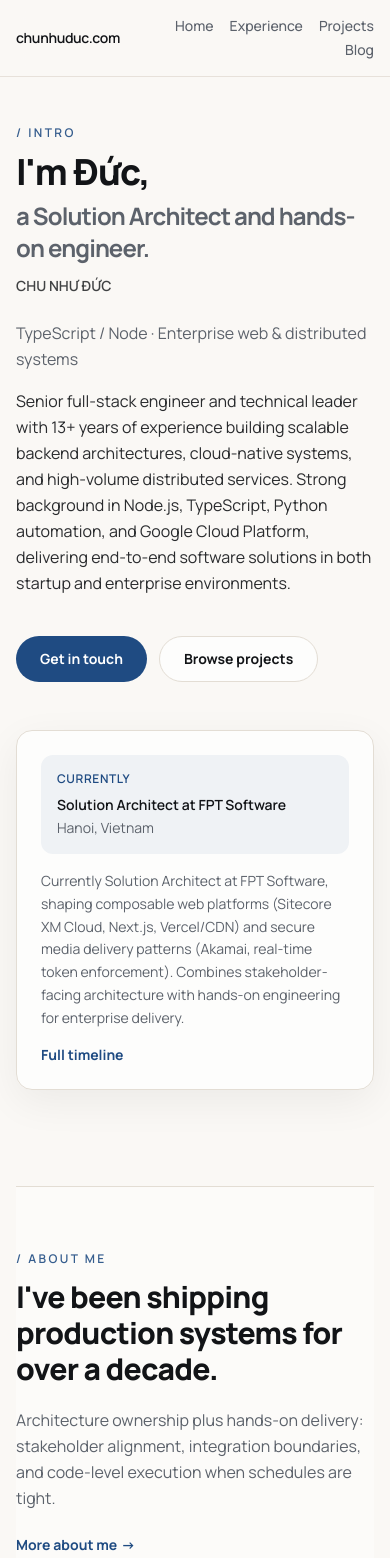
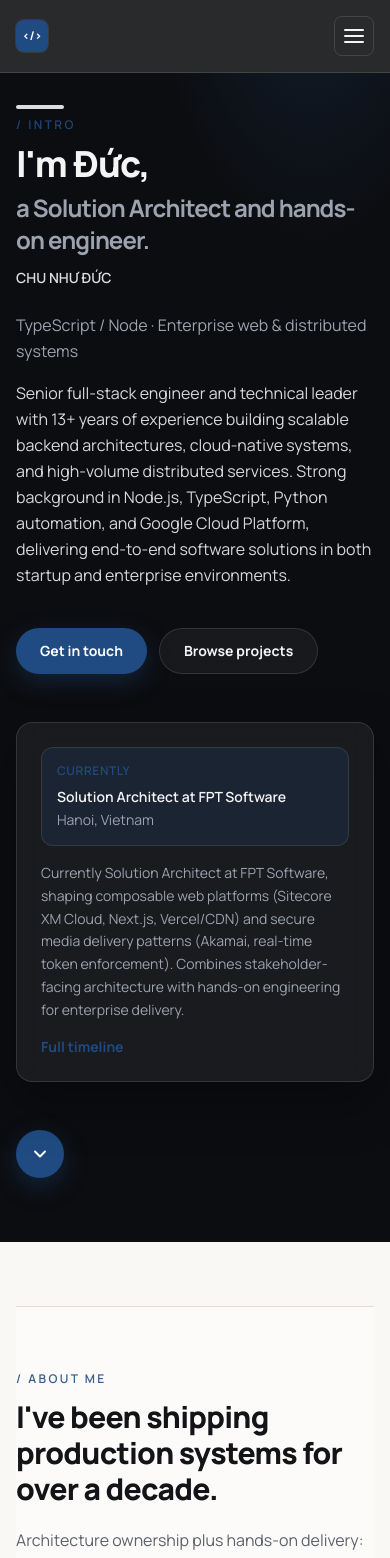
Before and after one commit to chunhuduc/chunhuduc.com, a Next.js app: page / in a window 390 px wide. Shown: the top 1558 px of the page. Built offline with nearby package versions, Linux system fonts and the light colour scheme.

Commit message:
Enhance Home page with new hero section and dynamic styling. Introduce hero background and foreground colors, update SiteHeader for scroll behavior, and improve mobile navigation. Refactor layout for better user engagement and visual appeal.

```diff
--- a/app/globals.css
+++ b/app/globals.css
@@ -6,6 +6,10 @@
   --muted: #5c626b;
   --accent: #1f4b82;
   --line: #e3ddd4;
+  --hero-background: #0c0d10;
+  --hero-foreground: #f4f4f5;
+  --hero-muted: #9ca3af;
+  --hero-line: rgba(255, 255, 255, 0.12);
 }
 
 @theme inline {
@@ -14,6 +18,10 @@
   --color-muted: var(--muted);
   --color-accent: var(--accent);
   --color-line: var(--line);
+  --color-hero-background: var(--hero-background);
+  --color-hero-foreground: var(--hero-foreground);
+  --color-hero-muted: var(--hero-muted);
+  --color-hero-line: var(--hero-line);
   --font-sans: var(--font-manrope), ui-sans-serif, system-ui, sans-serif;
   --font-mono: ui-monospace, SFMono-Regular, Menlo, Monaco, Consolas, monospace;
 }
--- a/app/layout.tsx
+++ b/app/layout.tsx
@@ -36,7 +36,7 @@ export default function RootLayout({
   children: React.ReactNode;
 }>) {
   return (
-    <html lang="en" className={`${manrope.variable} h-full antialiased`}>
+    <html lang="en" className={`${manrope.variable} h-full scroll-smooth antialiased`}>
       <body className="flex min-h-full flex-col bg-background font-sans text-foreground">
         <SiteHeader />
         <div className="flex-1">{children}</div>
--- a/app/page.tsx
+++ b/app/page.tsx
@@ -20,38 +20,47 @@ export default function Home() {
   const li = profile.social.linkedin?.trim();
 
   return (
-    <div className="mx-auto max-w-6xl px-4 pb-24 pt-12 sm:px-6 sm:pt-16">
-      {/* Hero */}
-      <section className="grid gap-12 lg:grid-cols-[minmax(0,1fr)_320px] lg:items-end lg:gap-16">
+    <>
+      {/* Hero: full-bleed dark band */}
+      <section className="relative w-full overflow-hidden bg-hero-background text-hero-foreground">
+        <div
+          className="pointer-events-none absolute inset-0 bg-[radial-gradient(ellipse_90%_70%_at_80%_-20%,rgba(31,75,130,0.38),transparent_50%)]"
+          aria-hidden
+        />
+        <div className="relative mx-auto max-w-6xl px-4 pb-16 pt-8 sm:px-6 sm:pb-20 sm:pt-12 lg:pb-24">
+          <div className="mb-2 h-1 w-12 rounded-full bg-hero-foreground/90 sm:w-16" aria-hidden />
+          <div className="grid gap-12 lg:grid-cols-[minmax(0,1fr)_320px] lg:items-end lg:gap-16">
             <div>
               <SectionLabel>Intro</SectionLabel>
-          <h1 className="text-4xl font-extrabold leading-[1.08] tracking-tight text-foreground sm:text-5xl lg:text-[3.25rem]">
+              <h1 className="text-4xl font-extrabold leading-[1.08] tracking-tight text-hero-foreground sm:text-5xl lg:text-[3.25rem]">
                 I&apos;m Đức,
-            <span className="mt-2 block text-2xl font-bold text-muted sm:text-3xl">
+                <span className="mt-2 block text-2xl font-bold text-hero-muted sm:text-3xl">
                   a Solution Architect and hands-on engineer.
                 </span>
               </h1>
-          <p className="mt-3 text-sm font-semibold text-foreground/80">{profile.name}</p>
-          <p className="mt-6 max-w-xl text-base leading-relaxed text-muted">{profile.subline}</p>
-          <p className="mt-4 max-w-xl text-base leading-relaxed text-foreground/90">
+              <p className="mt-3 text-sm font-semibold text-hero-foreground/90">{profile.name}</p>
+              <p className="mt-6 max-w-xl text-base leading-relaxed text-hero-muted">
+                {profile.subline}
+              </p>
+              <p className="mt-4 max-w-xl text-base leading-relaxed text-hero-foreground/88">
                 {profile.aboutLead}
               </p>
               <div className="mt-10 flex flex-wrap gap-3">
                 <a
-              className="inline-flex items-center justify-center rounded-full bg-accent px-6 py-3 text-sm font-bold text-white transition-opacity hover:opacity-90"
+                  className="inline-flex items-center justify-center rounded-full bg-accent px-6 py-3 text-sm font-bold text-white shadow-[0_8px_24px_rgba(31,75,130,0.35)] transition-opacity hover:opacity-90"
                   href={`mailto:${profile.email}`}
                 >
                   Get in touch
                 </a>
                 <Link
                   href="/projects"
-              className="inline-flex items-center justify-center rounded-full border border-line bg-white/70 px-6 py-3 text-sm font-bold text-foreground transition-colors hover:border-accent/40"
+                  className="inline-flex items-center justify-center rounded-full border border-hero-line bg-white/5 px-6 py-3 text-sm font-bold text-hero-foreground backdrop-blur-sm transition-colors hover:bg-white/10"
                 >
                   Browse projects
                 </Link>
                 {gh ? (
                   <a
-                className="inline-flex items-center justify-center rounded-full border border-transparent px-4 py-3 text-sm font-bold text-accent underline decoration-line underline-offset-4 hover:opacity-90"
+                    className="inline-flex items-center justify-center rounded-full border border-transparent px-4 py-3 text-sm font-bold text-accent underline decoration-hero-line underline-offset-4 hover:opacity-90"
                     href={gh}
                     target="_blank"
                     rel="noopener noreferrer"
@@ -61,7 +70,7 @@ export default function Home() {
                 ) : null}
                 {li ? (
                   <a
-                className="inline-flex items-center justify-center rounded-full border border-transparent px-4 py-3 text-sm font-bold text-accent underline decoration-line underline-offset-4 hover:opacity-90"
+                    className="inline-flex items-center justify-center rounded-full border border-transparent px-4 py-3 text-sm font-bold text-accent underline decoration-hero-line underline-offset-4 hover:opacity-90"
                     href={li}
                     target="_blank"
                     rel="noopener noreferrer"
@@ -72,17 +81,17 @@ export default function Home() {
               </div>
             </div>
 
-        <aside className="flex flex-col gap-4 rounded-2xl border border-line bg-white/70 p-6 shadow-[0_12px_40px_rgba(18,20,23,0.06)]">
-          <div className="rounded-xl bg-accent/[0.06] p-4">
+            <aside className="flex flex-col gap-4 rounded-2xl border border-hero-line bg-white/[0.06] p-6 shadow-[0_20px_50px_rgba(0,0,0,0.35)] backdrop-blur-md">
+              <div className="rounded-xl bg-accent/20 p-4 ring-1 ring-inset ring-white/10">
                 <p className="text-xs font-semibold uppercase tracking-wider text-accent">
                   Currently
                 </p>
-            <p className="mt-2 text-sm font-semibold leading-snug text-foreground">
+                <p className="mt-2 text-sm font-semibold leading-snug text-hero-foreground">
                   Solution Architect at FPT Software
                 </p>
-            <p className="mt-1 text-sm text-muted">{profile.location}</p>
+                <p className="mt-1 text-sm text-hero-muted">{profile.location}</p>
               </div>
-          <p className="text-sm leading-relaxed text-muted">{profile.aboutFocus}</p>
+              <p className="text-sm leading-relaxed text-hero-muted">{profile.aboutFocus}</p>
               <Link
                 href="/experience"
                 className="text-sm font-bold text-accent hover:opacity-90"
@@ -90,10 +99,34 @@ export default function Home() {
                 Full timeline
               </Link>
             </aside>
+          </div>
+
+          <div className="mt-12 flex justify-start sm:mt-14">
+            <a
+              href="#about"
+              className="group inline-flex h-12 w-12 items-center justify-center rounded-full bg-accent text-white shadow-[0_8px_24px_rgba(31,75,130,0.4)] transition-transform hover:scale-105 hover:opacity-95"
+              aria-label="Scroll to about section"
+            >
+              <svg
+                className="h-5 w-5 transition-transform group-hover:translate-y-0.5"
+                viewBox="0 0 24 24"
+                fill="none"
+                stroke="currentColor"
+                strokeWidth="2.25"
+                strokeLinecap="round"
+                strokeLinejoin="round"
+                aria-hidden
+              >
+                <path d="M6 9l6 6 6-6" />
+              </svg>
+            </a>
+          </div>
+        </div>
       </section>
 
+      <div className="mx-auto max-w-6xl px-4 pb-24 pt-16 sm:px-6">
       {/* Stats */}
-      <section className="mt-24 border-y border-line bg-white/40 py-16">
+      <section id="about" className="scroll-mt-24 border-y border-line bg-white/40 py-16">
         <SectionLabel>About me</SectionLabel>
         <div className="grid gap-10 lg:grid-cols-[1fr_minmax(0,340px)] lg:gap-16">
           <div>
@@ -294,5 +327,6 @@ export default function Home() {
         </a>
       </section>
       </div>
+    </>
   );
 }
--- a/components/SiteHeader.tsx
+++ b/components/SiteHeader.tsx
@@ -1,4 +1,8 @@
+"use client";
+
 import Link from "next/link";
+import { usePathname } from "next/navigation";
+import { useCallback, useEffect, useState } from "react";
 
 const nav = [
   { href: "/", label: "Home" },
@@ -7,28 +11,155 @@ const nav = [
   { href: "/blog", label: "Blog" },
 ];
 
+function scrollPastHero(): boolean {
+  if (typeof window === "undefined") return false;
+  const threshold = Math.min(window.innerHeight * 0.72, 560);
+  return window.scrollY > threshold;
+}
+
 export default function SiteHeader() {
+  const pathname = usePathname();
+  const onHome = pathname === "/";
+  const [heroPassed, setHeroPassed] = useState(false);
+  const [menuOpen, setMenuOpen] = useState(false);
+
+  const updateHeroPassed = useCallback(() => {
+    if (!onHome) {
+      setHeroPassed(true);
+      return;
+    }
+    setHeroPassed(scrollPastHero());
+  }, [onHome]);
+
+  useEffect(() => {
+    updateHeroPassed();
+    window.addEventListener("scroll", updateHeroPassed, { passive: true });
+    window.addEventListener("resize", updateHeroPassed);
+    return () => {
+      window.removeEventListener("scroll", updateHeroPassed);
+      window.removeEventListener("resize", updateHeroPassed);
+    };
+  }, [updateHeroPassed]);
+
+  useEffect(() => {
+    setMenuOpen(false);
+  }, [pathname]);
+
+  useEffect(() => {
+    if (!menuOpen) return;
+    const prev = document.body.style.overflow;
+    document.body.style.overflow = "hidden";
+    return () => {
+      document.body.style.overflow = prev;
+    };
+  }, [menuOpen]);
+
+  const dark = onHome && !heroPassed;
+
   return (
-    <header className="sticky top-0 z-50 border-b border-line/80 bg-background/90 backdrop-blur-md">
+    <header
+      className={
+        dark
+          ? "sticky top-0 z-50 border-b border-hero-line bg-hero-background/88 backdrop-blur-md"
+          : "sticky top-0 z-50 border-b border-line/80 bg-background/90 backdrop-blur-md"
+      }
+    >
       <div className="mx-auto flex max-w-6xl items-center justify-between gap-4 px-4 py-4 sm:px-6">
         <Link
           href="/"
-          className="text-sm font-semibold tracking-tight text-foreground hover:text-accent"
+          className={`group flex items-center gap-2 text-sm font-semibold tracking-tight transition-colors ${
+            dark ? "text-hero-foreground hover:text-white" : "text-foreground hover:text-accent"
+          }`}
         >
-          chunhuduc.com
+          <span
+            className={`flex h-8 w-8 items-center justify-center rounded-lg text-xs font-bold ${
+              dark
+                ? "bg-accent text-white shadow-[0_0_0_1px_rgba(255,255,255,0.08)]"
+                : "bg-accent/10 text-accent"
+            }`}
+            aria-hidden
+          >
+            {"</>"}
+          </span>
+          <span className="hidden sm:inline">chunhuduc.com</span>
         </Link>
-        <nav className="flex flex-wrap items-center justify-end gap-x-4 gap-y-1 text-sm font-medium text-muted">
+
+        <nav
+          className={`hidden flex-wrap items-center justify-end gap-x-6 gap-y-1 text-sm font-medium md:flex ${
+            dark ? "text-hero-muted" : "text-muted"
+          }`}
+          aria-label="Primary"
+        >
           {nav.map((item) => (
             <Link
               key={item.href}
               href={item.href}
-              className="hover:text-accent transition-colors"
+              className={
+                dark
+                  ? "transition-colors hover:text-hero-foreground"
+                  : "transition-colors hover:text-accent"
+              }
             >
               {item.label}
             </Link>
           ))}
         </nav>
+
+        <button
+          type="button"
+          className={`inline-flex h-10 w-10 shrink-0 items-center justify-center rounded-lg border transition-colors md:hidden ${
+            dark
+              ? "border-hero-line text-hero-foreground hover:bg-white/5"
+              : "border-line text-foreground hover:bg-black/[0.04]"
+          }`}
+          aria-expanded={menuOpen}
+          aria-controls="mobile-nav"
+          onClick={() => setMenuOpen((o) => !o)}
+        >
+          <span className="sr-only">{menuOpen ? "Close menu" : "Open menu"}</span>
+          <span className="relative block h-3.5 w-5" aria-hidden>
+            <span
+              className={`absolute left-0 top-0 h-0.5 w-5 rounded-full transition-all ${
+                dark ? "bg-hero-foreground" : "bg-foreground"
+              } ${menuOpen ? "top-1.5 rotate-45" : ""}`}
+            />
+            <span
+              className={`absolute left-0 top-1.5 h-0.5 w-5 rounded-full transition-all ${
+                dark ? "bg-hero-foreground" : "bg-foreground"
+              } ${menuOpen ? "opacity-0" : ""}`}
+            />
+            <span
+              className={`absolute left-0 top-3 h-0.5 w-5 rounded-full transition-all ${
+                dark ? "bg-hero-foreground" : "bg-foreground"
+              } ${menuOpen ? "top-1.5 -rotate-45" : ""}`}
+            />
+          </span>
+        </button>
       </div>
+
+      {menuOpen ? (
+        <div
+          id="mobile-nav"
+          className={`border-t md:hidden ${dark ? "border-hero-line bg-hero-background" : "border-line bg-background"}`}
+        >
+          <nav className="mx-auto flex max-w-6xl flex-col gap-1 px-4 py-4 sm:px-6" aria-label="Mobile">
+            {nav.map((item) => (
+              <Link
+                key={item.href}
+                href={item.href}
+                className={`rounded-lg px-3 py-3 text-base font-semibold ${
+                  dark
+                    ? "text-hero-foreground hover:bg-white/5"
+                    : "text-foreground hover:bg-black/[0.04]"
+                }`}
+                onClick={() => setMenuOpen(false)}
+              >
+                {item.label}
+              </Link>
+            ))}
+          </nav>
+        </div>
+      ) : null}
     </header>
   );
 }
```
Lines whose indentation alone changed are shown as unchanged.
